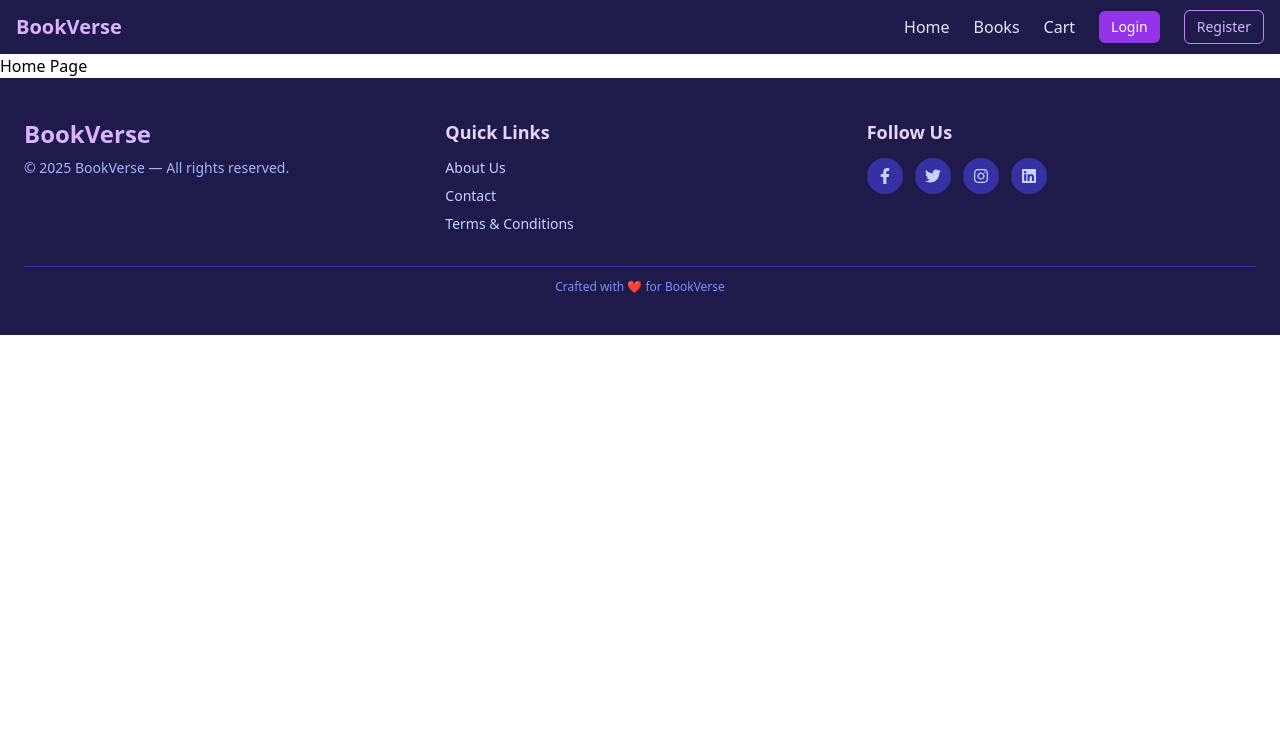
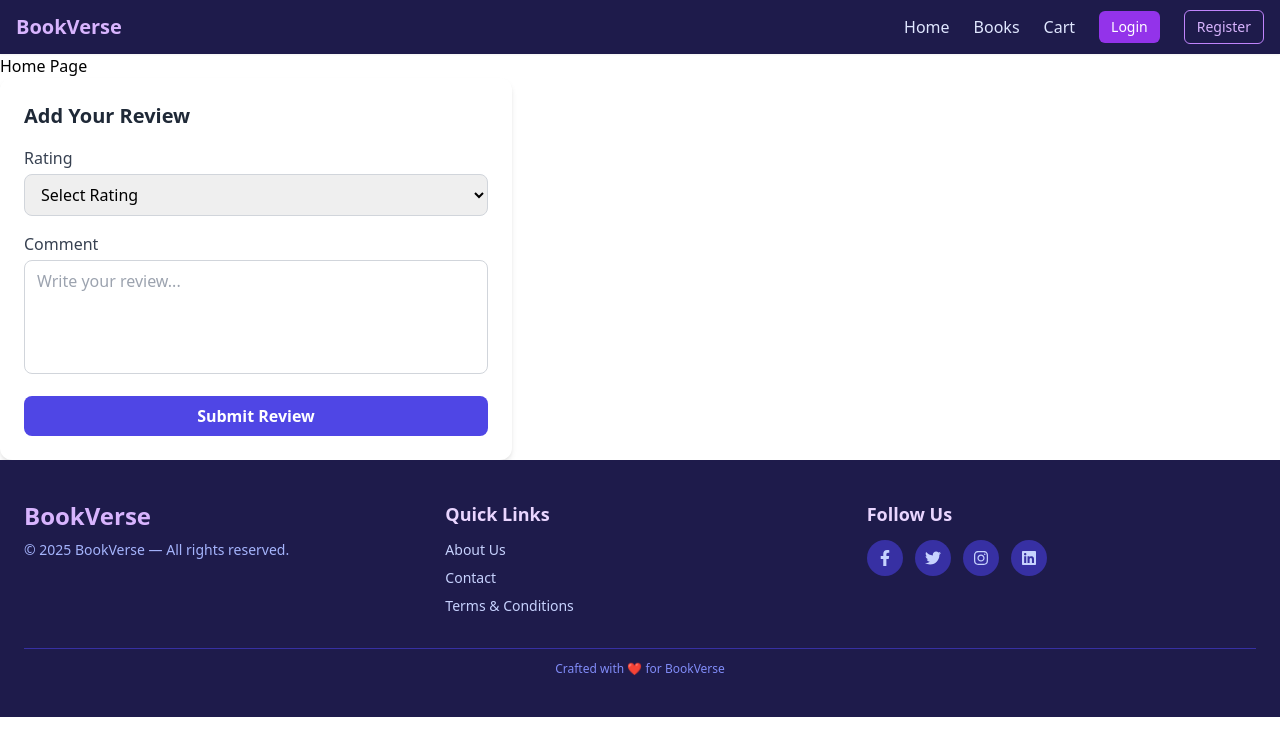
Before and after one commit to birgadeankit27/BookVerseFrontEnd, a React (Vite) app: page / in a window 1280 px wide. Shown: the top 756 px of the page. Built offline with nearby package versions, Linux system fonts and the light colour scheme; no server answers.

Commit message:
create component of the review form

```diff
--- a/src/App.jsx
+++ b/src/App.jsx
@@ -2,6 +2,8 @@
 import Header from "./components/layout/Header";
 import Footer from "./components/layout/Footer";
 import AppRoutes from "./routes/AppRoutes";
+import ReviewForm from "./components/reviews/ReviewForm";
+
 
 export default function App() {
   return (
@@ -10,7 +12,7 @@ export default function App() {
 
       {/* Routing pages appear here */}
       <AppRoutes />
-
+      <ReviewForm />
       <Footer />
 
 
--- a/src/components/reviews/ReviewForm.jsx
+++ b/src/components/reviews/ReviewForm.jsx
@@ -1 +1,106 @@
-// ReviewForm component
+import { useState } from "react";
+import reviewApi from "../../api/reviewApi";
+
+function ReviewForm({ bookId, onReviewAdded }) {
+  const [rating, setRating] = useState("");
+  const [comment, setComment] = useState("");
+  const [error, setError] = useState("");
+  const [loading, setLoading] = useState(false);
+
+  const handleSubmit = async (e) => {
+    e.preventDefault();
+
+    if (!rating || !comment.trim()) {
+      setError("Please enter both rating and comment.");
+      return;
+    }
+
+    if (rating < 1 || rating > 5) {
+      setError("Rating must be between 1 and 5.");
+      return;
+    }
+
+    try {
+      setLoading(true);
+      setError("");
+
+      const reviewData = {
+        rating: Number(rating),
+        comment: comment.trim()
+      };
+
+      await reviewApi.addReview(bookId, reviewData);
+
+      setRating("");
+      setComment("");
+
+      if (onReviewAdded) {
+        onReviewAdded();
+      }
+    } catch (err) {
+      setError("Failed to submit review. Please try again.");
+    } finally {
+      setLoading(false);
+    }
+  };
+
+  return (
+    <div className="bg-white p-6 rounded-xl shadow-md w-full max-w-lg">
+      <h3 className="text-xl font-semibold mb-4 text-gray-800">
+        Add Your Review
+      </h3>
+
+      {error && (
+        <p className="mb-3 text-red-600 text-sm font-medium">
+          {error}
+        </p>
+      )}
+
+      <form onSubmit={handleSubmit} className="space-y-4">
+        {/* Rating */}
+        <div>
+          <label className="block mb-1 text-gray-700 font-medium">
+            Rating
+          </label>
+          <select
+            value={rating}
+            onChange={(e) => setRating(e.target.value)}
+            className="w-full border border-gray-300 rounded-lg px-3 py-2 focus:outline-none focus:ring-2 focus:ring-indigo-500"
+          >
+            <option value="">Select Rating</option>
+            <option value="1">1 - Poor</option>
+            <option value="2">2 - Fair</option>
+            <option value="3">3 - Good</option>
+            <option value="4">4 - Very Good</option>
+            <option value="5">5 - Excellent</option>
+          </select>
+        </div>
+
+        {/* Comment */}
+        <div>
+          <label className="block mb-1 text-gray-700 font-medium">
+            Comment
+          </label>
+          <textarea
+            rows="4"
+            placeholder="Write your review..."
+            value={comment}
+            onChange={(e) => setComment(e.target.value)}
+            className="w-full border border-gray-300 rounded-lg px-3 py-2 resize-none focus:outline-none focus:ring-2 focus:ring-indigo-500"
+          />
+        </div>
+
+        {/* Submit Button */}
+        <button
+          type="submit"
+          disabled={loading}
+          className="w-full bg-indigo-600 text-white py-2 rounded-lg font-semibold hover:bg-indigo-700 transition disabled:opacity-50 disabled:cursor-not-allowed"
+        >
+          {loading ? "Submitting..." : "Submit Review"}
+        </button>
+      </form>
+    </div>
+  );
+}
+
+export default ReviewForm;
```
